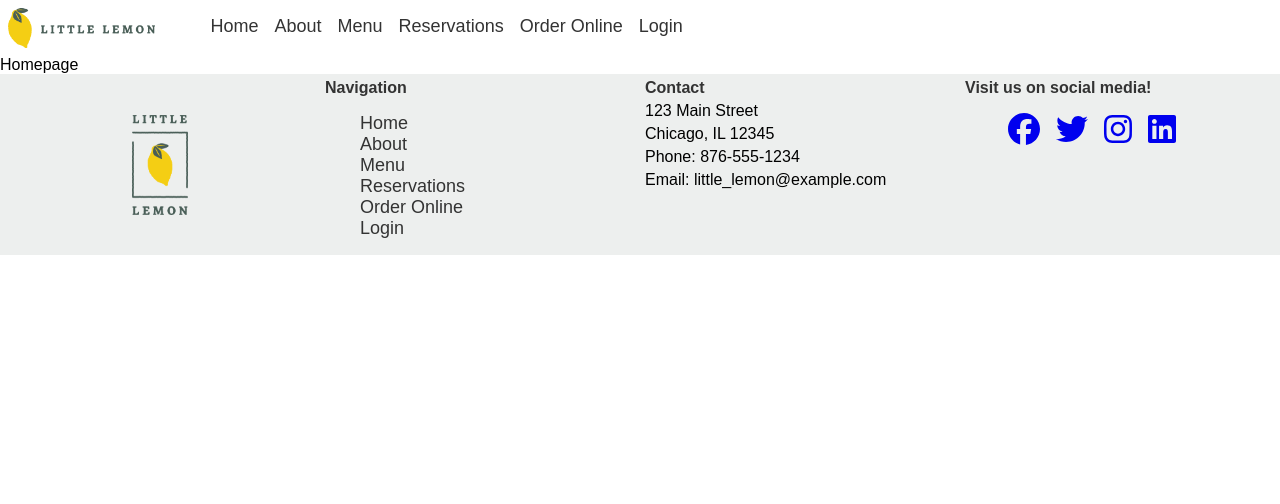
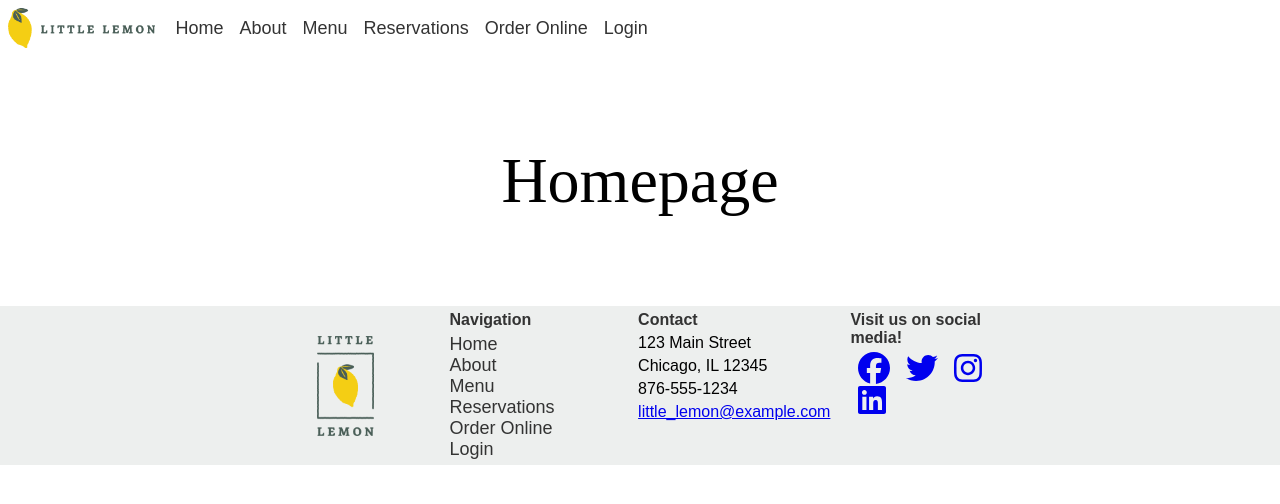
Before and after one commit to rdesantis/react-demo, a React (Create React App) app: page / in a window 1280 px wide. Shown: the top 504 px of the page. Built offline with nearby package versions, Linux system fonts and the light colour scheme.

Commit message:
Layout tweak

```diff
--- a/src/components/Footer.js
+++ b/src/components/Footer.js
@@ -28,8 +28,8 @@ function Footer() {
                 <h5>Contact</h5>
                 <p>123 Main Street</p>
                 <p>Chicago, IL 12345</p>
-                <p>Phone: 876-555-1234</p>
-                <p>Email: little_lemon@example.com</p>
+                <p>876-555-1234</p>
+                <p><a href='mailto: little_lemon@example.com'>little_lemon@example.com</a></p>
             </section>
             <section className='socials'>
                 <h5>Visit us on social media!</h5>
--- a/src/index.css
+++ b/src/index.css
@@ -35,8 +35,15 @@ h5 {
   margin: 5px;
 }
 
+ul {
+  list-style: none;
+  padding: 0;
+  margin: 5px;
+}
+
 header {
   display: flex;
+  align-items: center;
 }
 
 header img {
@@ -45,19 +52,8 @@ header img {
   height: 40px;
 }
 
-nav ul {
-  list-style: none;
-}
-
 nav li {
   font: var(--lead-text);
-  color: black;
-}
-
-header nav li {
-  display: inline-block;
-  padding-left: 0.5rem;
-  padding-right: 0.5rem;
 }
 
 nav li:hover {
@@ -69,10 +65,28 @@ nav a:link, nav a:visited {
   color: var(--highlight-charcoal)
 }
 
+header nav li {
+  display: inline-block;
+  padding-left: 0.5rem;
+  padding-right: 0.5rem;
+}
+
+/*TEMPORARY!*/
+main {
+  display: grid;
+  align-items: center;
+  font: var(--display-title);
+  text-align: center;
+  height: 250px;
+}
+
 footer {
+  padding-left: 20%;
+  padding-right: 20%;
   display: grid;
+  gap: 10px;
   grid-template-areas: "footer-logo footer-nav footer-contact footer-socials";
-  grid-template-columns: repeat(4, 0.25fr);
+  grid-template-columns: repeat(4, 1fr);
   background-color: var(--highlight-gray);
 }
 
```
